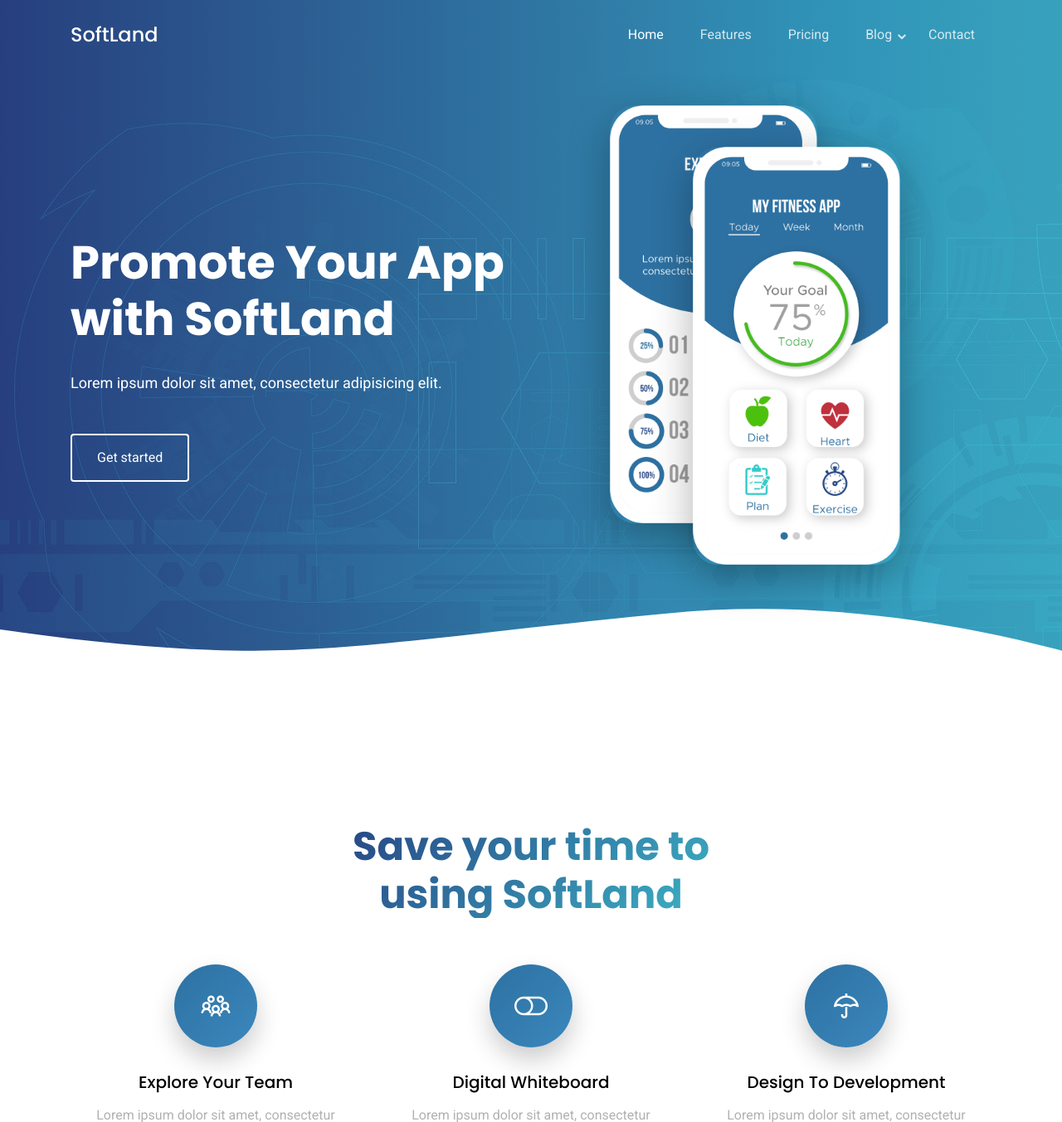
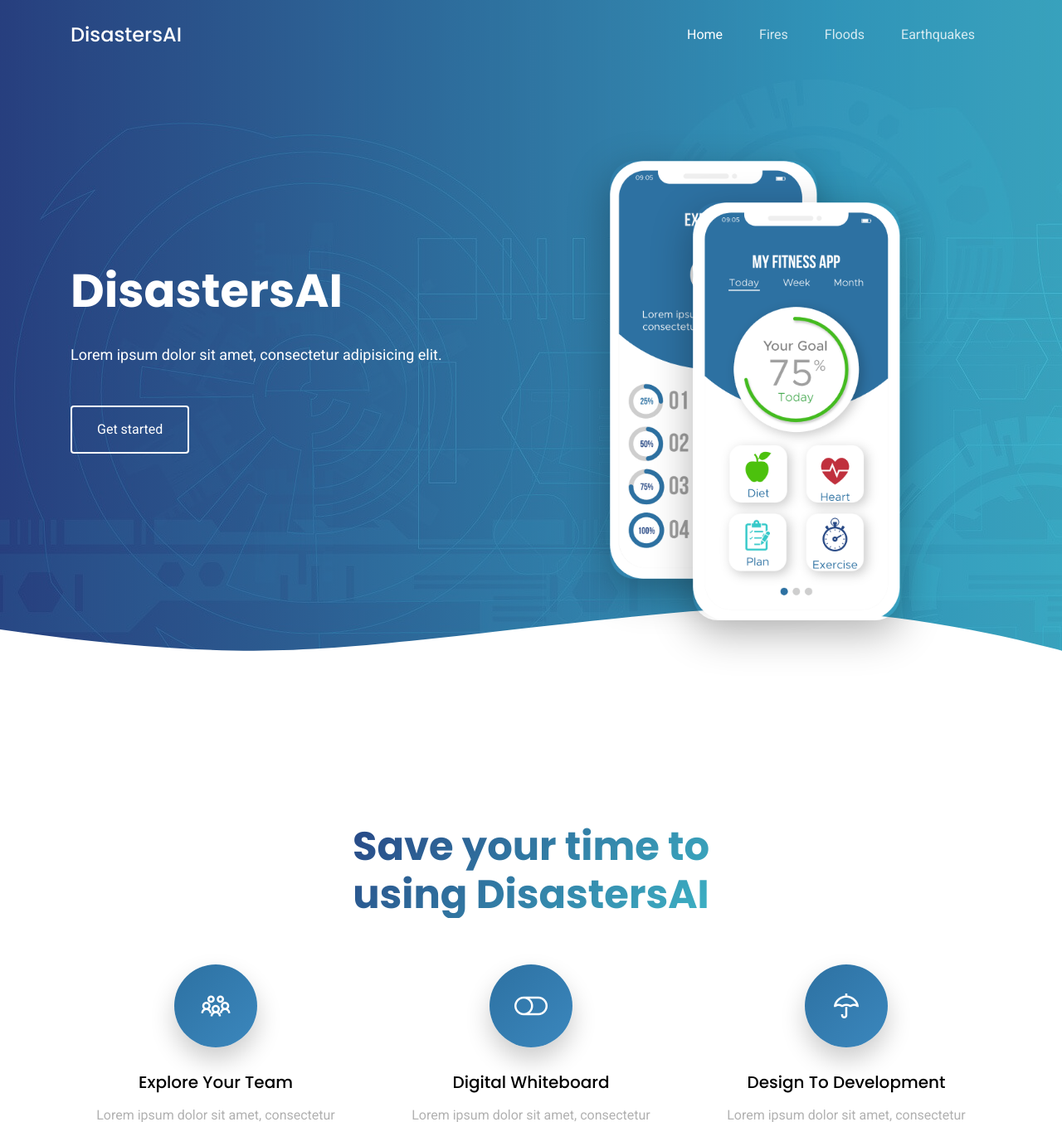
Before and after one commit to TeamDeltaHacks/DisastersAI, a Flask app: page / in a window 1280 px wide. Shown: the top 1353 px of the page at 83% size. Run offline with Flask 2, Linux system fonts and the light colour scheme; some libraries are stand-ins or nearby versions.

Commit message:
Update index.html

```diff
--- a/templates/index.html
+++ b/templates/index.html
@@ -5,7 +5,7 @@
   <meta charset="utf-8">
   <meta content="width=device-width, initial-scale=1.0" name="viewport">
 
-  <title>SoftLand Bootstrap Template - Index</title>
+  <title>DisastersAI</title>
   <meta content="" name="description">
   <meta content="" name="keywords">
 
@@ -53,7 +53,7 @@
       <div class="row align-items-center">
 
         <div class="col-6 col-lg-2">
-          <h1 class="mb-0 site-logo"><a href="/" class="mb-0">SoftLand</a></h1>
+          <h1 class="mb-0 site-logo"><a href="/" class="mb-0">DisastersAI</a></h1>
         </div>
 
         <div class="col-12 col-md-10 d-none d-lg-block">
@@ -61,17 +61,9 @@
 
             <ul class="site-menu main-menu js-clone-nav mr-auto d-none d-lg-block">
               <li class="active"><a href="/" class="nav-link">Home</a></li>
-              <li><a href="/features" class="nav-link">Features</a></li>
-              <li><a href="/pricing" class="nav-link">Pricing</a></li>
-
-              <li class="has-children">
-                <a href="/blog" class="nav-link">Blog</a>
-                <ul class="dropdown">
-                  <li><a href="/blog" class="nav-link">Blog</a></li>
-                  <li><a href="/blogSingle" class="nav-link">Blog Sigle</a></li>
-                </ul>
-              </li>
-              <li><a href="/contact" class="nav-link">Contact</a></li>
+              <li><a href="/fires" class="nav-link">Fires</a></li>
+              <li><a href="/floods" class="nav-link">Floods</a></li>
+              <li><a href="/earthquakes" class="nav-link">Earthquakes</a></li>
             </ul>
           </nav>
         </div>
@@ -108,9 +100,8 @@
         <div class="col-12 hero-text-image">
           <div class="row">
             <div class="col-lg-7 text-center text-lg-left">
-              <h1 data-aos="fade-right">Promote Your App with SoftLand</h1>
-              <p class="mb-5" data-aos="fade-right" data-aos-delay="100">Lorem ipsum dolor sit amet, consectetur
-                adipisicing elit.</p>
+              <h1 data-aos="fade-right">DisastersAI</h1>
+              <p class="mb-5" data-aos="fade-right" data-aos-delay="100">Lorem ipsum dolor sit amet, consectetur adipisicing elit.</p>
               <p data-aos="fade-right" data-aos-delay="200" data-aos-offset="-500"><a href="#" class="btn btn-outline-white">Get started</a></p>
             </div>
             <div class="col-lg-5 iphone-wrap">
@@ -132,7 +123,7 @@
 
         <div class="row justify-content-center text-center mb-5">
           <div class="col-md-5" data-aos="fade-up">
-            <h2 class="section-heading">Save your time to using SoftLand</h2>
+            <h2 class="section-heading">Save your time to using DisastersAI</h2>
           </div>
         </div>
 
@@ -348,7 +339,7 @@
     <div class="container">
       <div class="row">
         <div class="col-md-4 mb-4 mb-md-0">
-          <h3>About SoftLand</h3>
+          <h3>About DisastersAI</h3>
           <p>Lorem ipsum dolor sit amet, consectetur adipisicing elit. Eius ea delectus pariatur, numquam aperiam
             dolore nam optio dolorem facilis itaque voluptatum recusandae deleniti minus animi.</p>
           <p class="social">
@@ -391,7 +382,7 @@
 
       <div class="row justify-content-center text-center">
         <div class="col-md-7">
-          <p class="copyright">&copy; Copyright SoftLand. All Rights Reserved</p>
+          <p class="copyright">&copy; Copyright DisastersAI. All Rights Reserved</p>
           <div class="credits">
             <!--
             All the links in the footer should remain intact.
```
